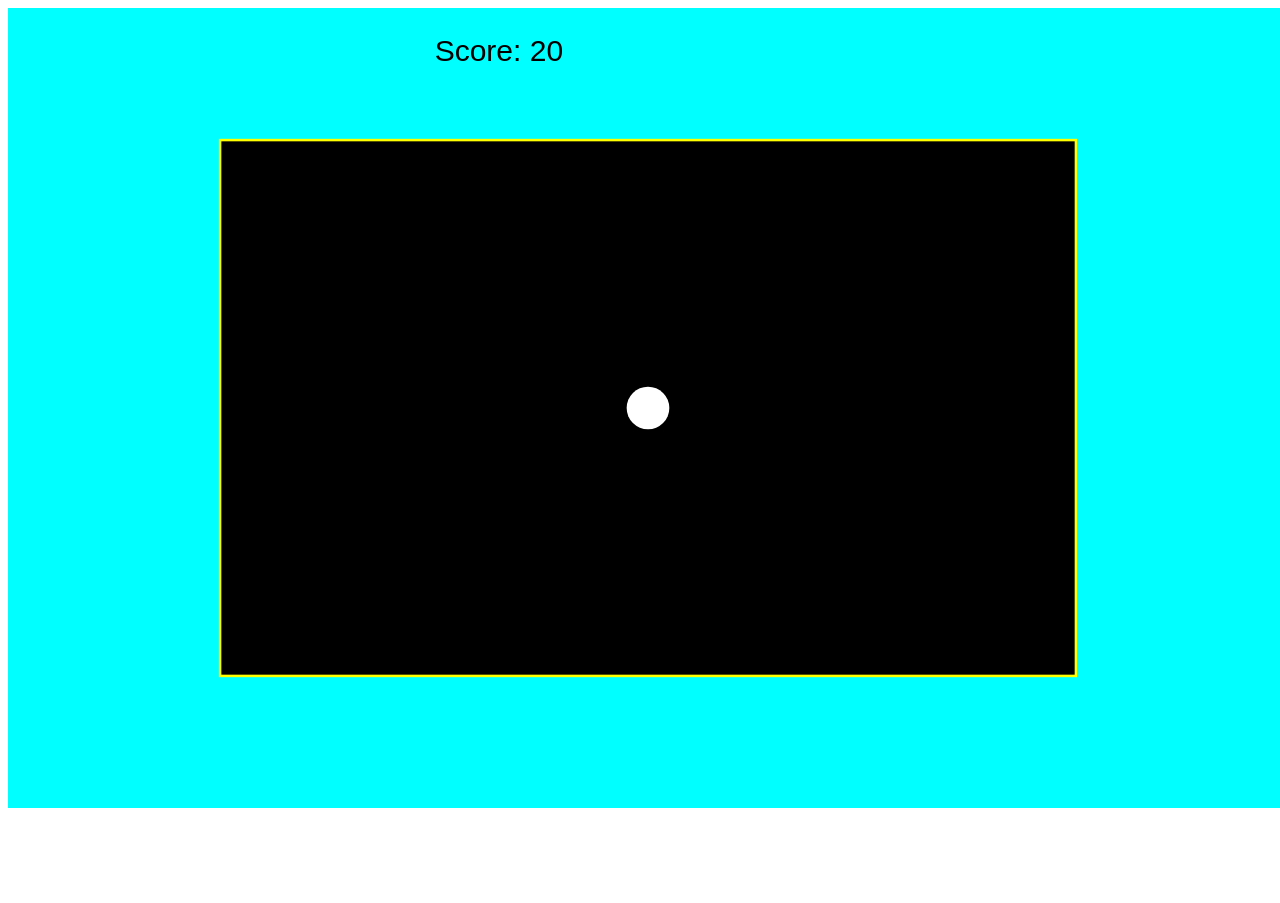
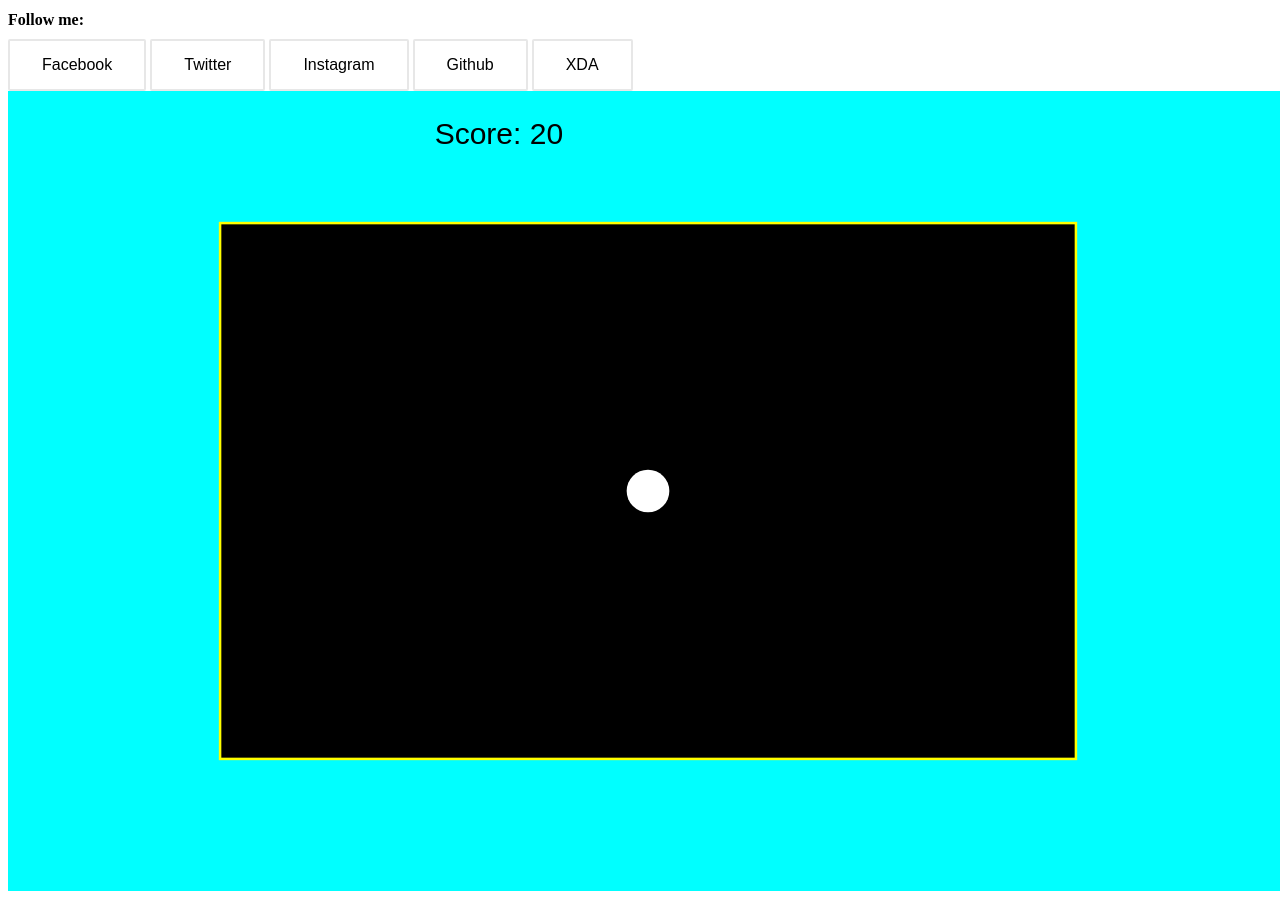
Before and after one commit to kmykoh97/survivalGame, a plain HTML site: page index.html in a window 1280 px wide. Before the commit the page ends 820 px from the top, so only its background shows below. Drawn offline with Linux system fonts and the light colour scheme.

Commit message:
Update index.html
Added contact button. Customization in CSS

```diff
--- a/index.html
+++ b/index.html
@@ -6,6 +6,15 @@
     <script src="survivalGame.js"></script>
   </head>
   <body>
+    <h1 style="font-size:16px;
+               font-weight: bold;">Follow me:</h1>
+    <a href="https://www.facebook.com/kohmengyit.mengyitkoh" target="_blank"><button class="button">Facebook</button></a>
+    <a href="https://twitter.com/kohmengyit" target="_blank"><button class="button">Twitter</button></a>
+    <a href="https://www.instagram.com/kmykoh/?hl=en" target="_blank"><button class="button">Instagram</button></a>
+    <a href="https://github.com/kmykoh97" target="_blank"><button class="button">Github</button></a>
+    <a href="https://forum.xda-developers.com/member.php?u=8174811&tab=aboutme&simple=1" target="_blank"><button class="button">XDA</button></a>
+
+    <br />
     <canvas id="arena"></canvas>
     <script>
       var arena;
```
